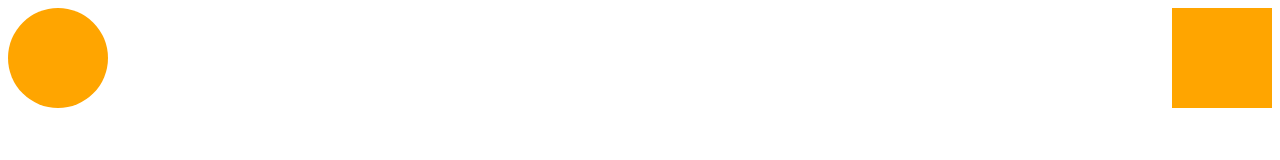
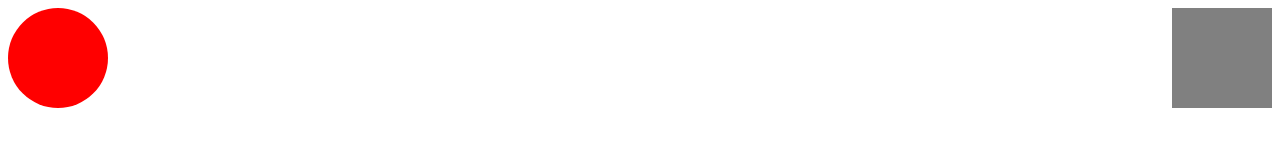
Before and after one commit to xivic/demo, a plain HTML site: page index.html in a window 1280 px wide. Drawn offline with Linux system fonts and the light colour scheme.

Commit message:
modified the shapes colors
should merge this and remove this branch after

```diff
--- a/index.html
+++ b/index.html
@@ -7,11 +7,13 @@
         display : block;
         background : orange;
 		float : left;
+		background-color : gray;
     }
 	.right{
 		float : right;
 	}
 	.circle{
 		border-radius : 100%;
+		background : red;
 	}
 </style>
```
